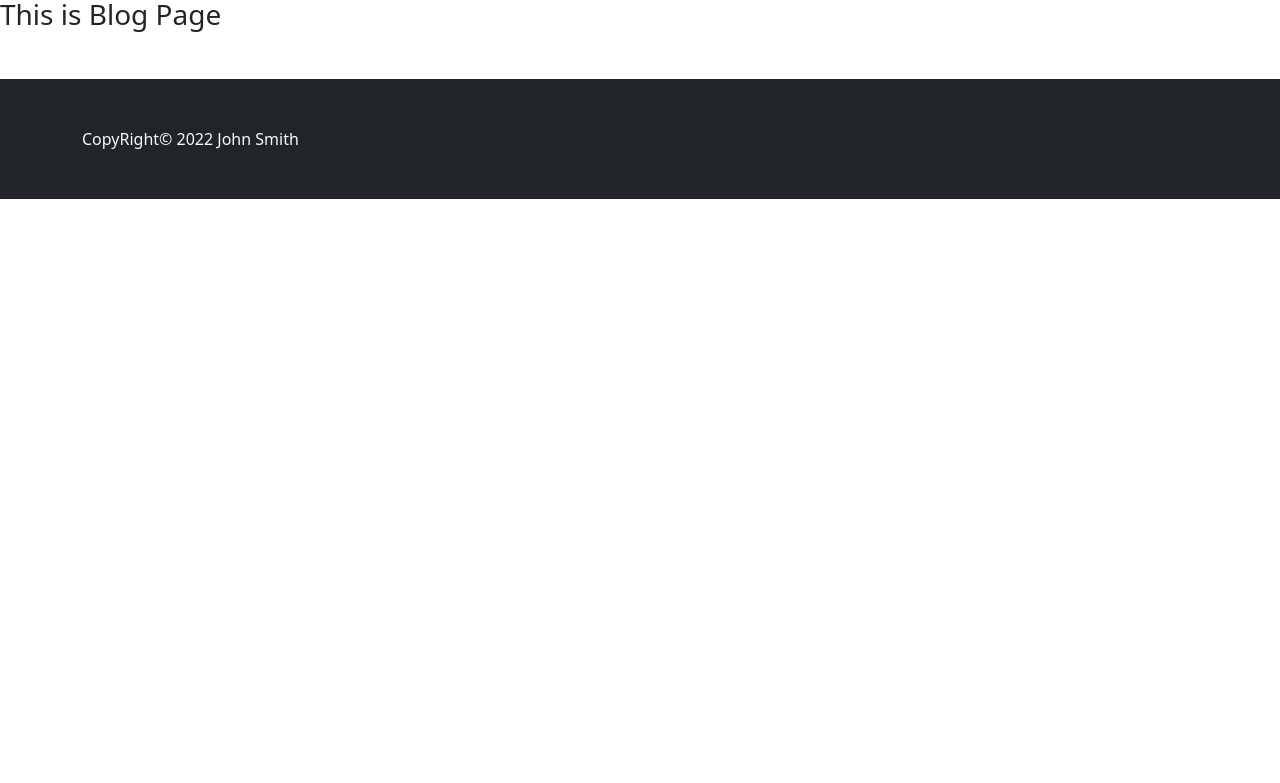
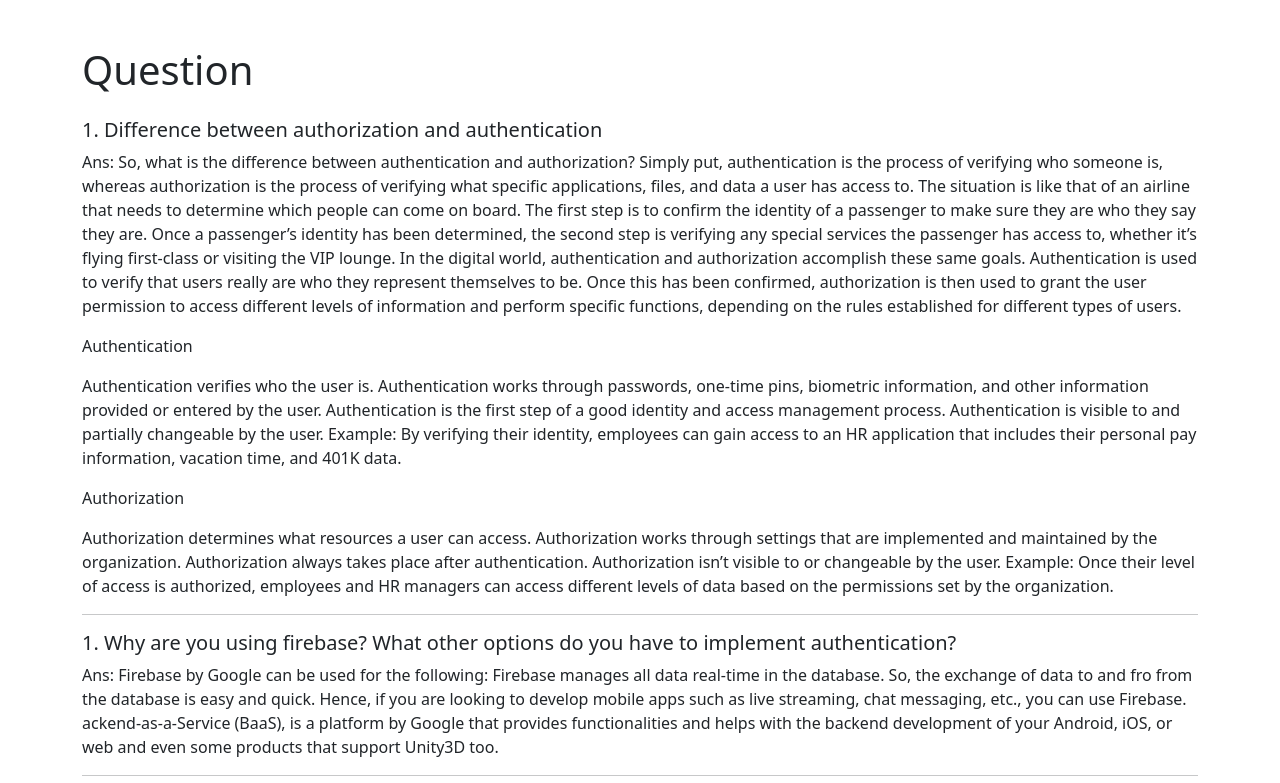
Before and after one commit to hasanhridoy01/Assignment-10-project, a React (Create React App) app: page /blog in a window 1280 px wide. Shown: the part 517-1300 px from the top of the page. Before the commit the page ends 800 px from the top, so only its background shows below. Built offline with nearby package versions, Linux system fonts and the light colour scheme; no server answers.

Commit message:
live line done

```diff
--- a/src/components/Blog/Blog.js
+++ b/src/components/Blog/Blog.js
@@ -2,8 +2,21 @@ import React from 'react';
 
 const Blog = () => {
   return (
-    <div>
-      <h3>This is Blog Page</h3>
+    <div className='container mt-5 mb-5'>
+      <h1 className='mb-4'>Question</h1>
+      <h5>1. Difference between authorization and authentication</h5>
+      <p>Ans: So, what is the difference between authentication and authorization? Simply put, authentication is the process of verifying who someone is, whereas authorization is the process of verifying what specific applications, files, and data a user has access to. The situation is like that of an airline that needs to determine which people can come on board. The first step is to confirm the identity of a passenger to make sure they are who they say they are. Once a passenger’s identity has been determined, the second step is verifying any special services the passenger has access to, whether it’s flying first-class or visiting the VIP lounge.
+      In the digital world, authentication and authorization accomplish these same goals. Authentication is used to verify that users really are who they represent themselves to be. Once this has been confirmed, authorization is then used to grant the user permission to access different levels of information and perform specific functions, depending on the rules established for different types of users.</p>
+      <p>Authentication</p>
+      <p>Authentication verifies who the user is. Authentication works through passwords, one-time pins, biometric information, and other information provided or entered by the user. Authentication is the first step of a good identity and access management process. Authentication is visible to and partially changeable by the user. Example: By verifying their identity, employees can gain access to an HR application that includes their personal pay information, vacation time, and 401K data.</p>
+      <p>Authorization</p>
+      <p>Authorization determines what resources a user can access. Authorization works through settings that are implemented and maintained by the organization. Authorization always takes place after authentication. Authorization isn’t visible to or changeable by the user.  Example: Once their level of access is authorized, employees and HR managers can access different levels of data based on the permissions set by the organization.</p>
+      <hr />
+      <h5>1. Why are you using firebase? What other options do you have to implement authentication?</h5>
+      <p>Ans: Firebase by Google can be used for the following: Firebase manages all data real-time in the database. So, the exchange of data to and fro from the database is easy and quick. Hence, if you are looking to develop mobile apps such as live streaming, chat messaging, etc., you can use Firebase. ackend-as-a-Service (BaaS), is a platform by Google that provides functionalities and helps with the backend development of your Android, iOS, or web and even some products that support Unity3D too.</p>
+      <hr />
+      <h5>1. What other services does firebase provide other than authentication</h5>
+      <p>Ans: Firebase Crashlytics is a lightweight, realtime crash reporter that makes it easy for you to manage stability issues in your app. Crashlytics saves you troubleshooting time by intelligently grouping crashes and highlighting the circumstances that lead up to them.. This guide describes how to integrate Crashlytics into your Android Studio project so that you can log ad response IDs.Crashlytics. The issue with Firebase Crashlytics has been resolved for all affected users, and all crashes are now being ...</p>
     </div>
   );
 };
```
Also changed, not shown: firebase.json (added), 2 other files (tests, documents, lock files or other folders).
